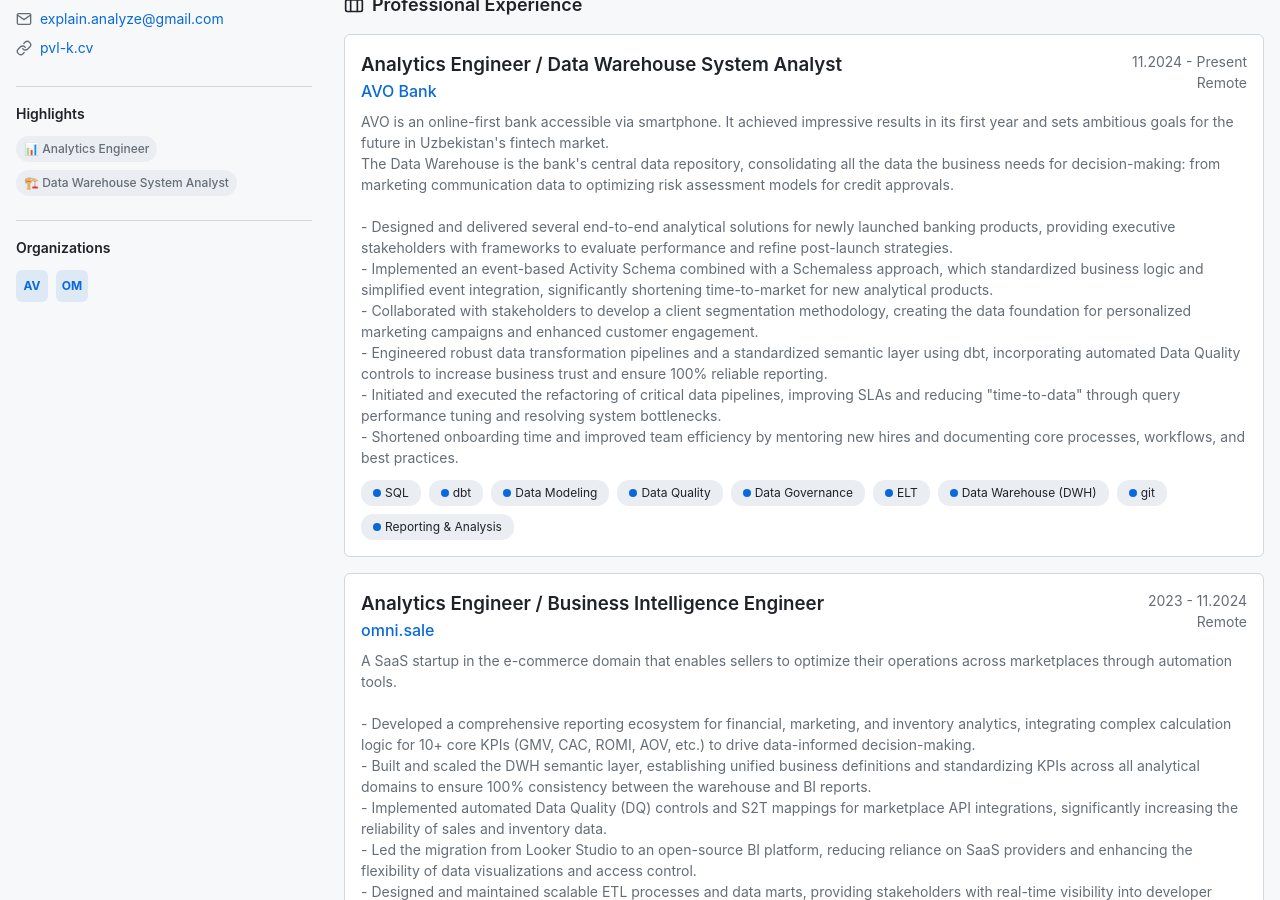
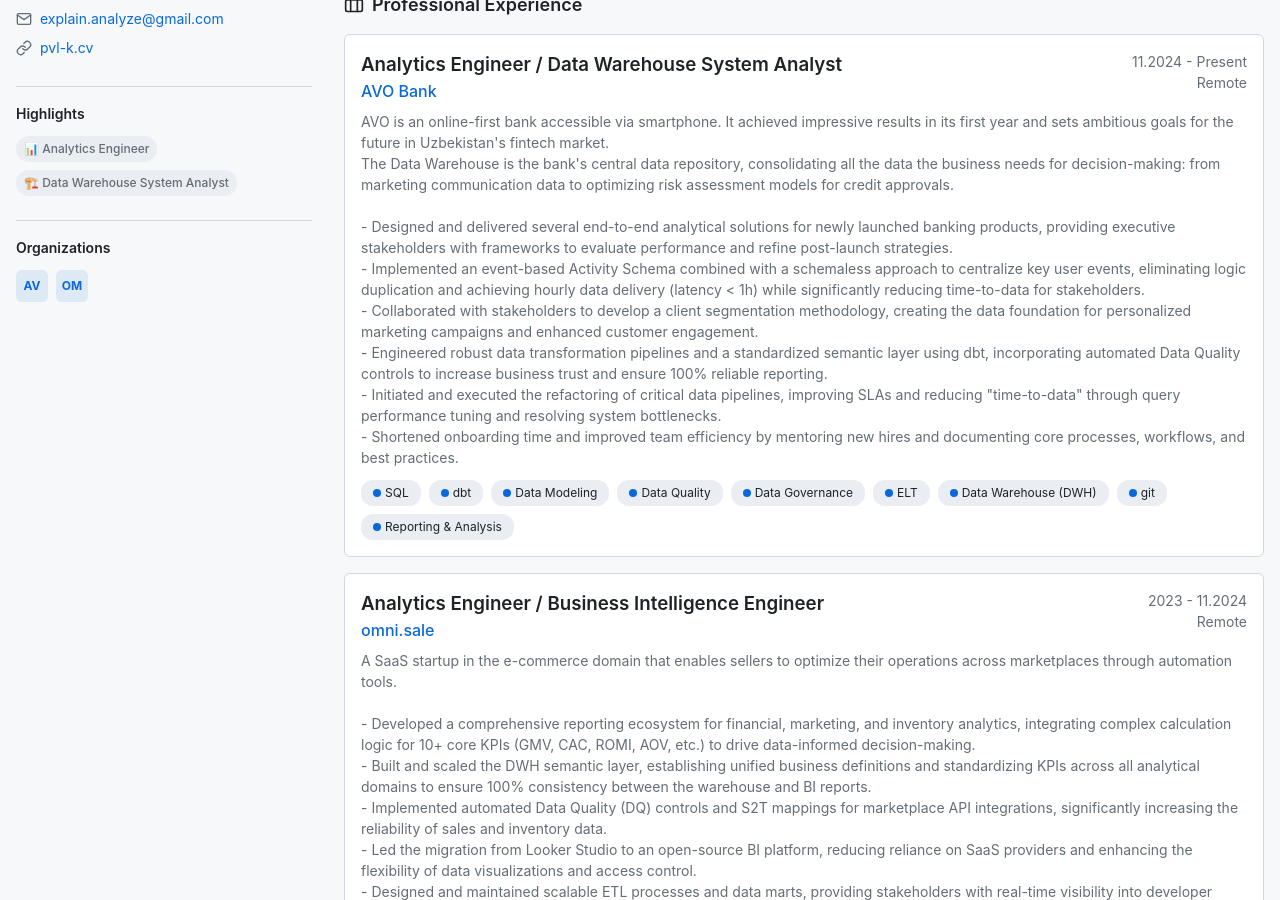
Before and after one commit to pvl-k/pvl-k.github.io, a Jekyll site: the page built from cv.html, in a window 1280 px wide and 900 px high, scrolled down 783 px. Built offline with Jekyll 4.4.1, drawn with Linux system fonts in a browser that asks for light colours.

Commit message:
update CV

```diff
--- a/_data/cv.yml
+++ b/_data/cv.yml
@@ -24,7 +24,7 @@
       The Data Warehouse is the bank's central data repository, consolidating all the data the business needs for decision-making: from marketing communication data to optimizing risk assessment models for credit approvals.
 
       - Designed and delivered several end-to-end analytical solutions for newly launched banking products, providing executive stakeholders with frameworks to evaluate performance and refine post-launch strategies.
-      - Implemented an event-based Activity Schema combined with a Schemaless approach, which standardized business logic and simplified event integration, significantly shortening time-to-market for new analytical products.
+      - Implemented an event-based Activity Schema combined with a schemaless approach to centralize key user events, eliminating logic duplication and achieving hourly data delivery (latency < 1h) while significantly reducing time-to-data for stakeholders.
       - Collaborated with stakeholders to develop a client segmentation methodology, creating the data foundation for personalized marketing campaigns and enhanced customer engagement.
       - Engineered robust data transformation pipelines and a standardized semantic layer using dbt, incorporating automated Data Quality controls to increase business trust and ensure 100% reliable reporting.
       - Initiated and executed the refactoring of critical data pipelines, improving SLAs and reducing "time-to-data" through query performance tuning and resolving system bottlenecks.
```
